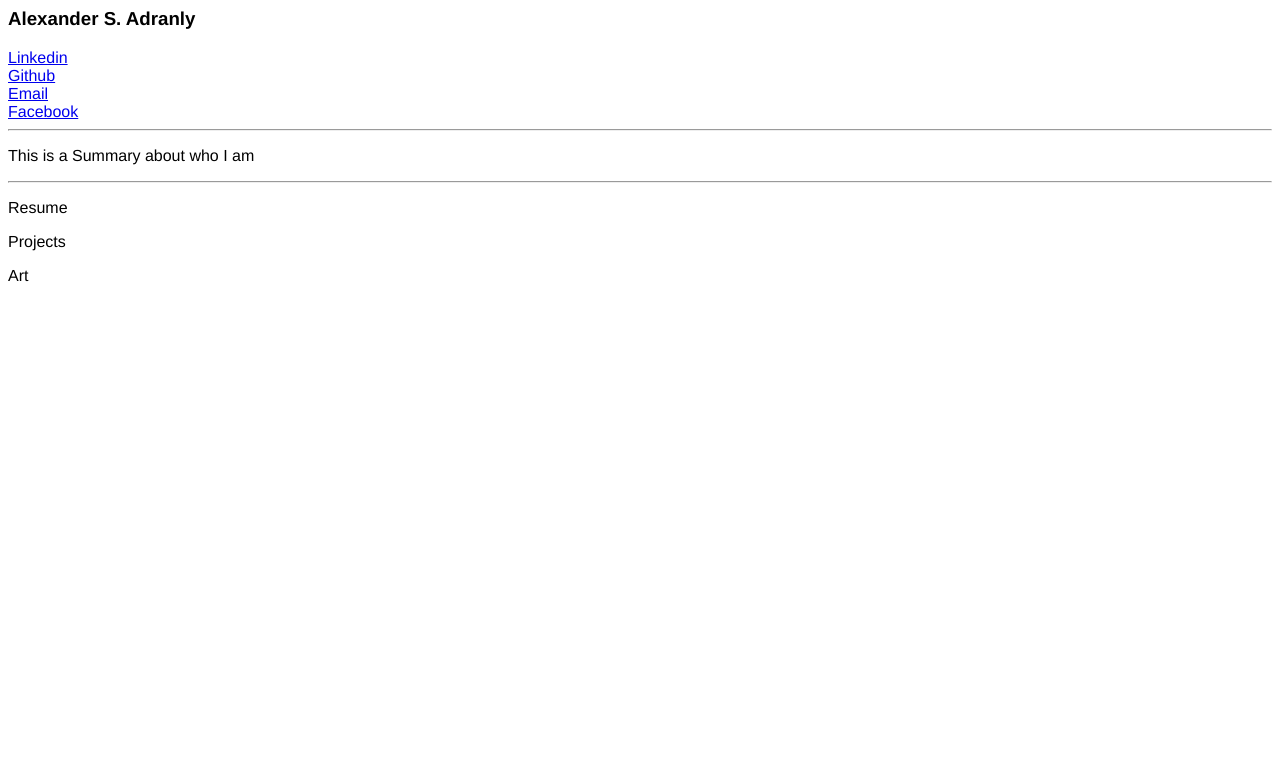
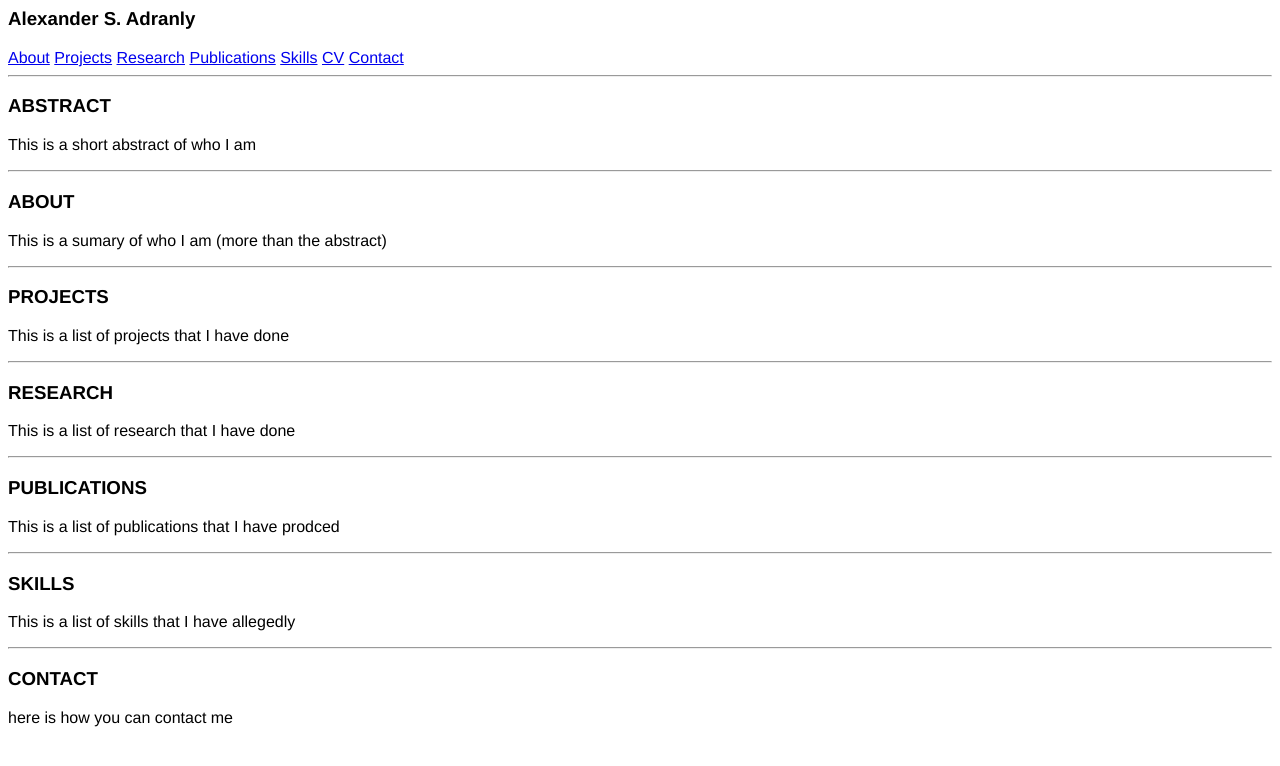
Before and after one commit to Silversmithe/Silversmithe.github.io, a plain HTML site: page index.html in a window 1280 px wide. Drawn offline with Linux system fonts and the light colour scheme.

Commit message:
outlining site

```diff
--- a/index.html
+++ b/index.html
@@ -1,46 +1,75 @@
 <html>
-
     <head>
-        <title>About | Alexander Adranly</title>
+        <title>Alexander Adranly</title>
     </head>
-
     <body style="font-family: 'HelveticaNeue-Light', 'Helvetica Neue Light', 'Helvetica Neue', Helvetica, Arial, 'Lucida Grande', sans-serif;">
-
         <!--    Main Header    -->
         <div>
             <h3>Alexander S. Adranly</h3>
-            <a href="#">Linkedin</a>
-            <br>
-            <a href="https://github.com/Silversmithe">Github</a>
-            <br>
-            <a href="#">Email</a>
-            <br>
-            <a href="#">Facebook</a>
+            <a href="#">About</a>
+            <a href="#">Projects</a>
+            <a href="#">Research</a>
+            <a href="#">Publications</a>
+            <a href="#">Skills</a>
+            <a href="#">CV</a>
+            <a href="#">Contact</a>
         </div>
-
         <hr>
-
-        <!--   Introduction Paragraph     -->
+        <!--   Abstract     -->
         <div>
+            <h3>ABSTRACT</h3>
             <p>
-                This is a Summary about who I am
+                This is a short abstract of who I am
             </p>
         </div>
-
         <hr>
-
+        <!-- About Me -->
         <div>
-            <p>Resume</p>
+            <h3>ABOUT</h3>
+            <p>
+                This is a sumary of who I am (more than the abstract)
+            </p>
         </div>
-
+        <hr>
+        <!-- Projects -->
         <div>
-            <p>Projects</p>
+            <h3>PROJECTS</h3>
+            <p>
+                This is a list of projects that I have done
+            </p>
         </div>
-
+        <hr>
+        <!-- Research -->
         <div>
-            <p>Art</p>
+            <h3>RESEARCH</h3>
+            <p>
+                This is a list of research that I have done
+            </p>
         </div>
+        <hr>
+        <!-- Publications -->
+        <div>
+            <h3>PUBLICATIONS</h3>
+            <p>
+                This is a list of publications that I have prodced
+            </p>
+        </div>
+        <hr>
+        <!-- Skills -->
+        <div>
+            <h3>SKILLS</h3>
+            <p>
+                This is a list of skills that I have allegedly
+            </p>
+        </div>
+        <hr>
+        <!-- Contact -->
+        <div>
+                <h3>CONTACT</h3>
+                <p>
+                    here is how you can contact me
+                </p>
+            </div>
 
     </body>
-
 </html>
```
